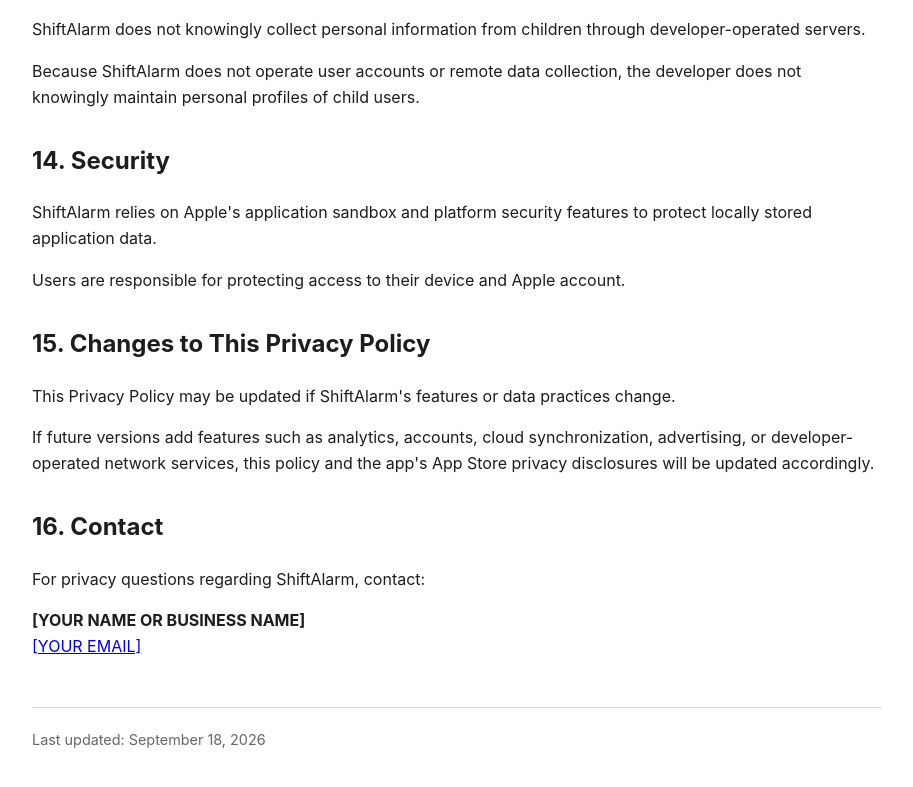
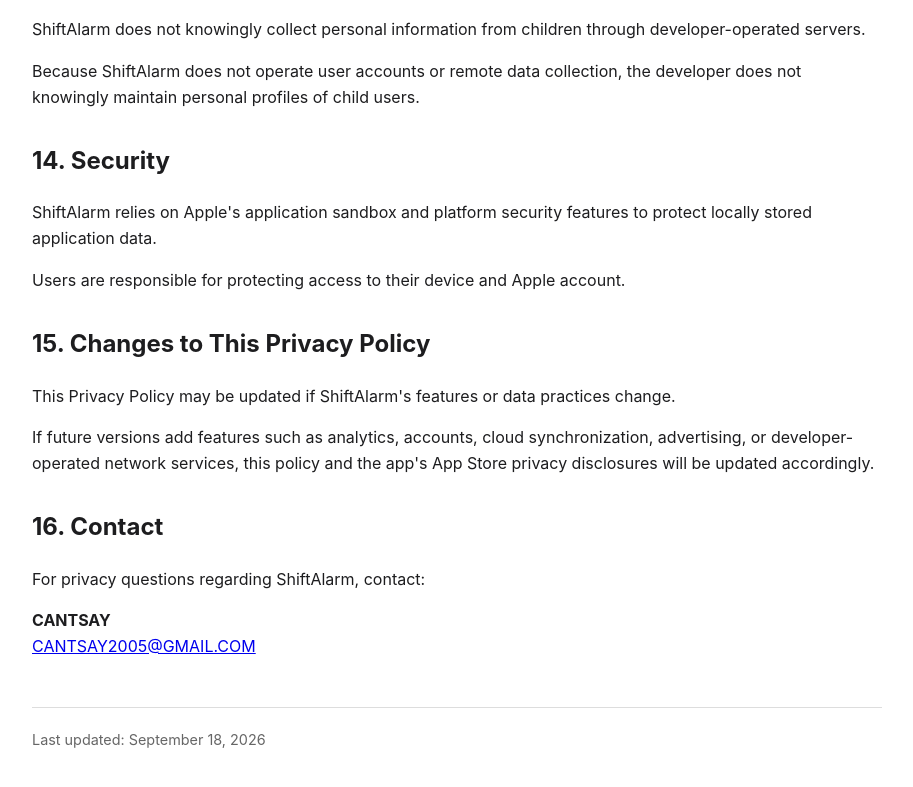
Before and after one commit to Cantsay2005/shiftalarm-privacy, a plain HTML site: page index.html in a window 1280 px wide. Shown: the part 3719-4506 px from the top of the page, without its empty margins (183-1096 px from the left). Drawn offline with Linux system fonts and the light colour scheme.

Commit message:
Update Contact Email / Name

```diff
--- a/index.html
+++ b/index.html
@@ -342,8 +342,8 @@
 </p>
 
 <p>
-    <strong>[YOUR NAME OR BUSINESS NAME]</strong><br>
-    <a href="mailto:[YOUR EMAIL]">[YOUR EMAIL]</a>
+    <strong>CANTSAY</strong><br>
+    <a href="mailto:[YOUR EMAIL]">CANTSAY2005@GMAIL.COM</a>
 </p>
 
 <footer>
```
